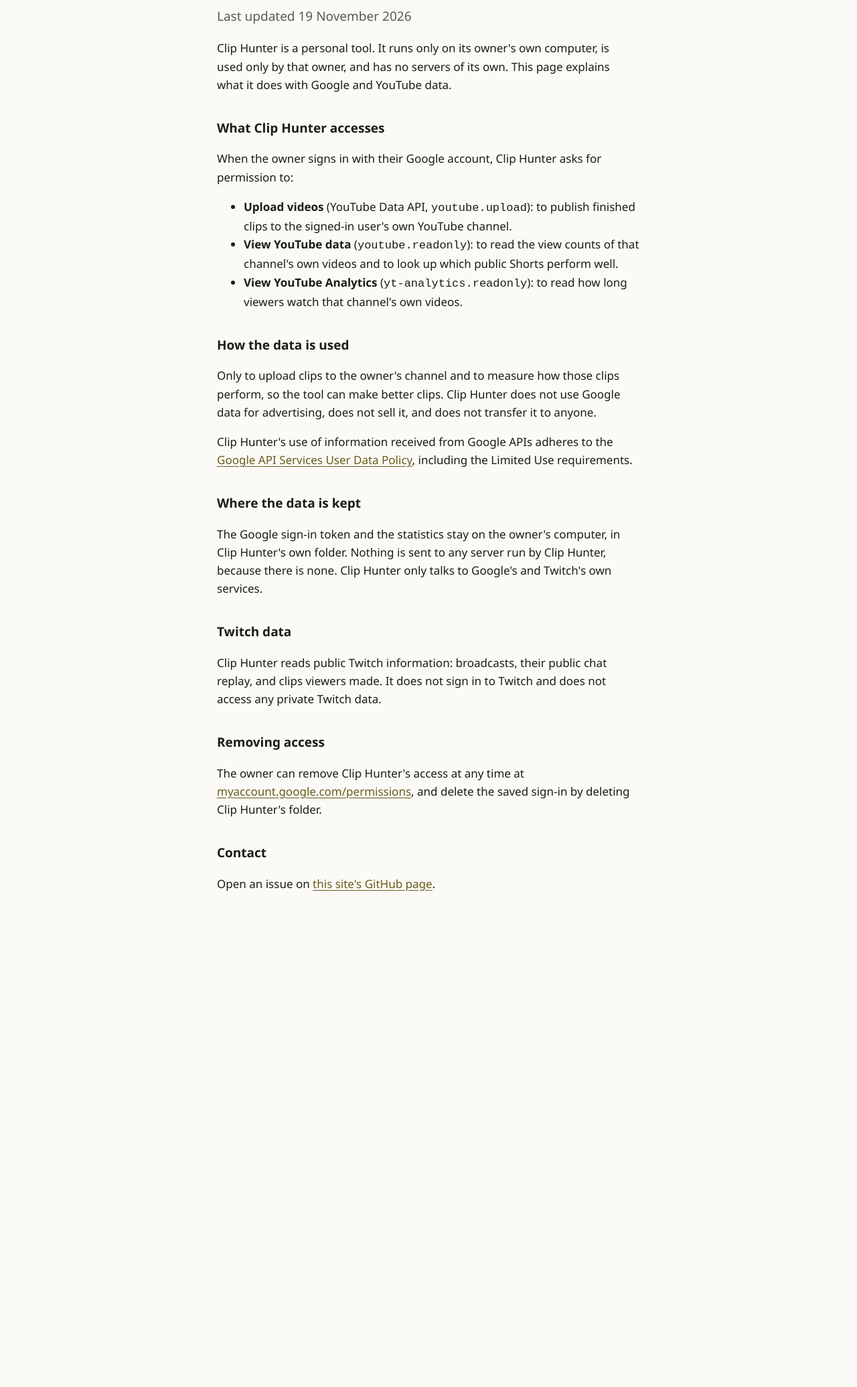
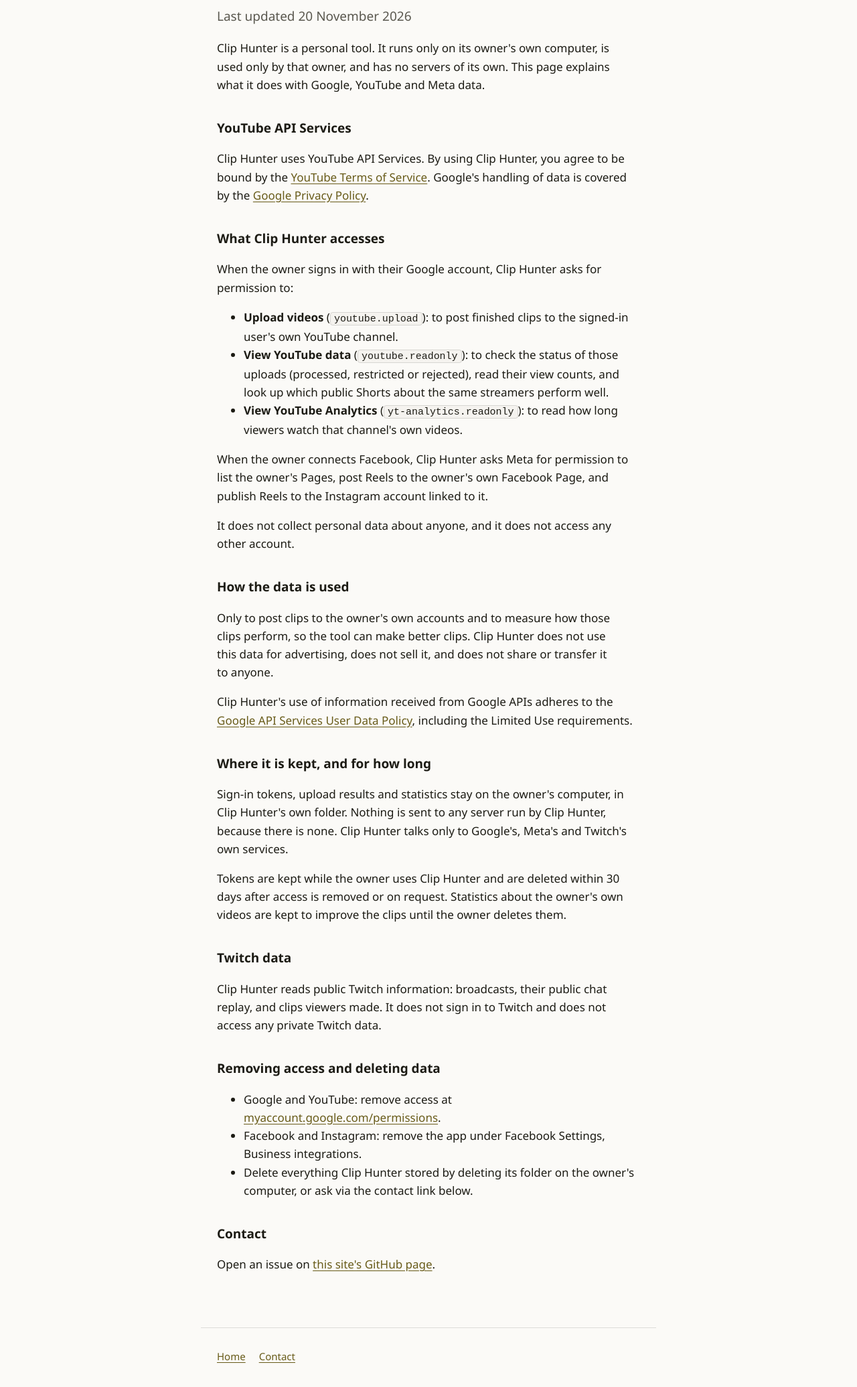
Before and after one commit to MeekTheSneak/clip-hunter-site, a plain HTML site: page privacy.html in a window 1280 px wide. Shown: the part 163-2234 px from the top of the page at 67% size. Before the commit the page ends 1577 px from the top, so only its background shows below. Drawn offline with Linux system fonts and the light colour scheme.

Commit message:
Google audit wording (YouTube ToS, Google privacy, retention), Facebook/Instagram, how it works, footer
Co-Authored-By: Claude Opus 5.5 <noreply@anthropic.com>

```diff
--- a/privacy.html
+++ b/privacy.html
@@ -4,7 +4,7 @@
   <meta charset="utf-8">
   <meta name="viewport" content="width=device-width, initial-scale=1">
   <title>Privacy policy · Clip Hunter</title>
-  <meta name="description" content="How Clip Hunter uses Google and YouTube data: only on its owner's computer, only for its owner's own channel.">
+  <meta name="description" content="How Clip Hunter uses Google, YouTube and Meta data: only on its owner's computer, only for its owner's own accounts.">
   <link rel="stylesheet" href="style.css">
 </head>
 <body>
@@ -14,33 +14,47 @@
   </header>
   <main>
     <h1>Privacy policy</h1>
-    <p class="lede">Last updated 19 November 2026</p>
+    <p class="lede">Last updated 20 November 2026</p>
 
-    <p>Clip Hunter is a personal tool. It runs only on its owner's own computer, is used only by that owner, and has no servers of its own. This page explains what it does with Google and YouTube data.</p>
+    <p>Clip Hunter is a personal tool. It runs only on its owner's own computer, is used only by that owner, and has no servers of its own. This page explains what it does with Google, YouTube and Meta data.</p>
+
+    <h2>YouTube API Services</h2>
+    <p>Clip Hunter uses YouTube API Services. By using Clip Hunter, you agree to be bound by the <a href="https://www.youtube.com/t/terms">YouTube Terms of Service</a>. Google's handling of data is covered by the <a href="https://policies.google.com/privacy">Google Privacy Policy</a>.</p>
 
     <h2>What Clip Hunter accesses</h2>
     <p>When the owner signs in with their Google account, Clip Hunter asks for permission to:</p>
     <ul>
-      <li><strong>Upload videos</strong> (YouTube Data API, <code>youtube.upload</code>): to publish finished clips to the signed-in user's own YouTube channel.</li>
-      <li><strong>View YouTube data</strong> (<code>youtube.readonly</code>): to read the view counts of that channel's own videos and to look up which public Shorts perform well.</li>
+      <li><strong>Upload videos</strong> (<code>youtube.upload</code>): to post finished clips to the signed-in user's own YouTube channel.</li>
+      <li><strong>View YouTube data</strong> (<code>youtube.readonly</code>): to check the status of those uploads (processed, restricted or rejected), read their view counts, and look up which public Shorts about the same streamers perform well.</li>
       <li><strong>View YouTube Analytics</strong> (<code>yt-analytics.readonly</code>): to read how long viewers watch that channel's own videos.</li>
     </ul>
+    <p>When the owner connects Facebook, Clip Hunter asks Meta for permission to list the owner's Pages, post Reels to the owner's own Facebook Page, and publish Reels to the Instagram account linked to it.</p>
+    <p>It does not collect personal data about anyone, and it does not access any other account.</p>
 
     <h2>How the data is used</h2>
-    <p>Only to upload clips to the owner's channel and to measure how those clips perform, so the tool can make better clips. Clip Hunter does not use Google data for advertising, does not sell it, and does not transfer it to anyone.</p>
+    <p>Only to post clips to the owner's own accounts and to measure how those clips perform, so the tool can make better clips. Clip Hunter does not use this data for advertising, does not sell it, and does not share or transfer it to anyone.</p>
     <p>Clip Hunter's use of information received from Google APIs adheres to the <a href="https://developers.google.com/terms/api-services-user-data-policy">Google API Services User Data Policy</a>, including the Limited Use requirements.</p>
 
-    <h2>Where the data is kept</h2>
-    <p>The Google sign-in token and the statistics stay on the owner's computer, in Clip Hunter's own folder. Nothing is sent to any server run by Clip Hunter, because there is none. Clip Hunter only talks to Google's and Twitch's own services.</p>
+    <h2>Where it is kept, and for how long</h2>
+    <p>Sign-in tokens, upload results and statistics stay on the owner's computer, in Clip Hunter's own folder. Nothing is sent to any server run by Clip Hunter, because there is none. Clip Hunter talks only to Google's, Meta's and Twitch's own services.</p>
+    <p>Tokens are kept while the owner uses Clip Hunter and are deleted within 30 days after access is removed or on request. Statistics about the owner's own videos are kept to improve the clips until the owner deletes them.</p>
 
     <h2>Twitch data</h2>
     <p>Clip Hunter reads public Twitch information: broadcasts, their public chat replay, and clips viewers made. It does not sign in to Twitch and does not access any private Twitch data.</p>
 
-    <h2>Removing access</h2>
-    <p>The owner can remove Clip Hunter's access at any time at <a href="https://myaccount.google.com/permissions">myaccount.google.com/permissions</a>, and delete the saved sign-in by deleting Clip Hunter's folder.</p>
+    <h2>Removing access and deleting data</h2>
+    <ul>
+      <li>Google and YouTube: remove access at <a href="https://myaccount.google.com/permissions">myaccount.google.com/permissions</a>.</li>
+      <li>Facebook and Instagram: remove the app under Facebook Settings, Business integrations.</li>
+      <li>Delete everything Clip Hunter stored by deleting its folder on the owner's computer, or ask via the contact link below.</li>
+    </ul>
 
     <h2>Contact</h2>
     <p>Open an issue on <a href="https://github.com/MeekTheSneak/clip-hunter-site/issues">this site's GitHub page</a>.</p>
   </main>
+  <footer class="foot">
+    <a href="./">Home</a>
+    <a href="https://github.com/MeekTheSneak/clip-hunter-site/issues">Contact</a>
+  </footer>
 </body>
 </html>
--- a/style.css
+++ b/style.css
@@ -30,3 +30,14 @@ p, li { max-width: 64ch; }
 .lede { font-size: 19px; color: var(--ink-muted); margin-top: 0; }
 .small { font-size: 14px; color: var(--ink-muted); }
 @media (max-width: 600px) { .bar, main { padding-inline: 16px; } h1 { font-size: 28px; } }
+/* How it works: numbered steps, the number in the accent square. */
+.steps { list-style: none; counter-reset: step; padding: 0; margin: 16px 0 0; display: grid; gap: 14px; }
+.steps li { counter-increment: step; position: relative; padding-left: 46px; min-height: 32px; }
+.steps li::before { content: counter(step); position: absolute; left: 0; top: 0; display: grid; place-items: center; width: 32px; height: 32px; border-radius: 6px; background: var(--accent); color: var(--accent-ink); font: 16px/1 var(--font-display); font-variant-numeric: tabular-nums; }
+.steps strong { display: block; }
+h1 { text-wrap: balance; }
+p, li { text-wrap: pretty; }
+code { font-size: .88em; padding: 1px 5px; border-radius: 4px; background: var(--surface); border: 1px solid var(--border); }
+.foot { display: flex; gap: 20px; max-width: 680px; margin: 0 auto; padding: 20px 24px 40px; border-top: 1px solid var(--border); font-size: 15px; }
+.foot a { display: inline-flex; align-items: center; min-height: 44px; }
+@media (max-width: 600px) { .foot { padding-inline: 16px; } }
```
Also changed, not shown: index.html (+17 -10 lines).
